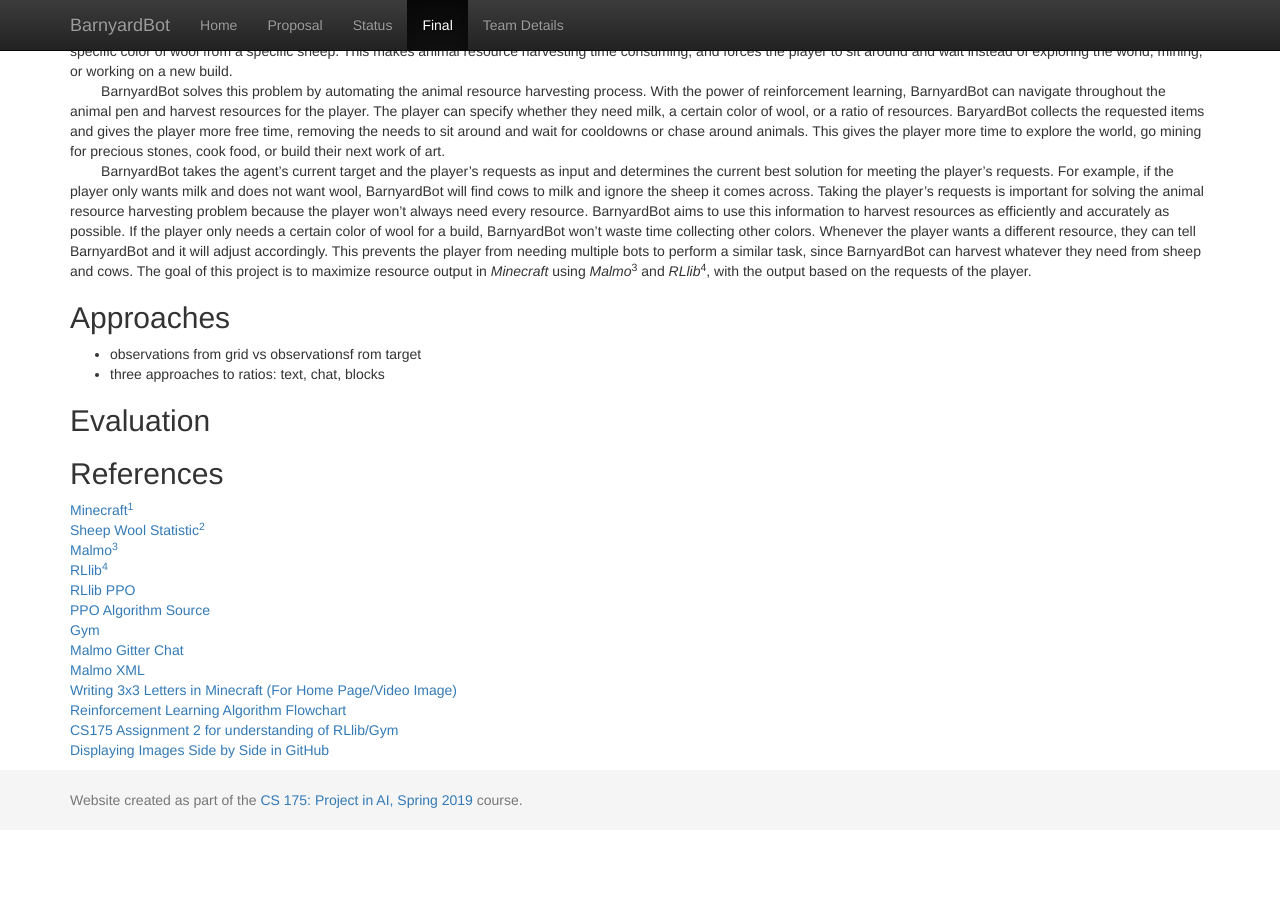
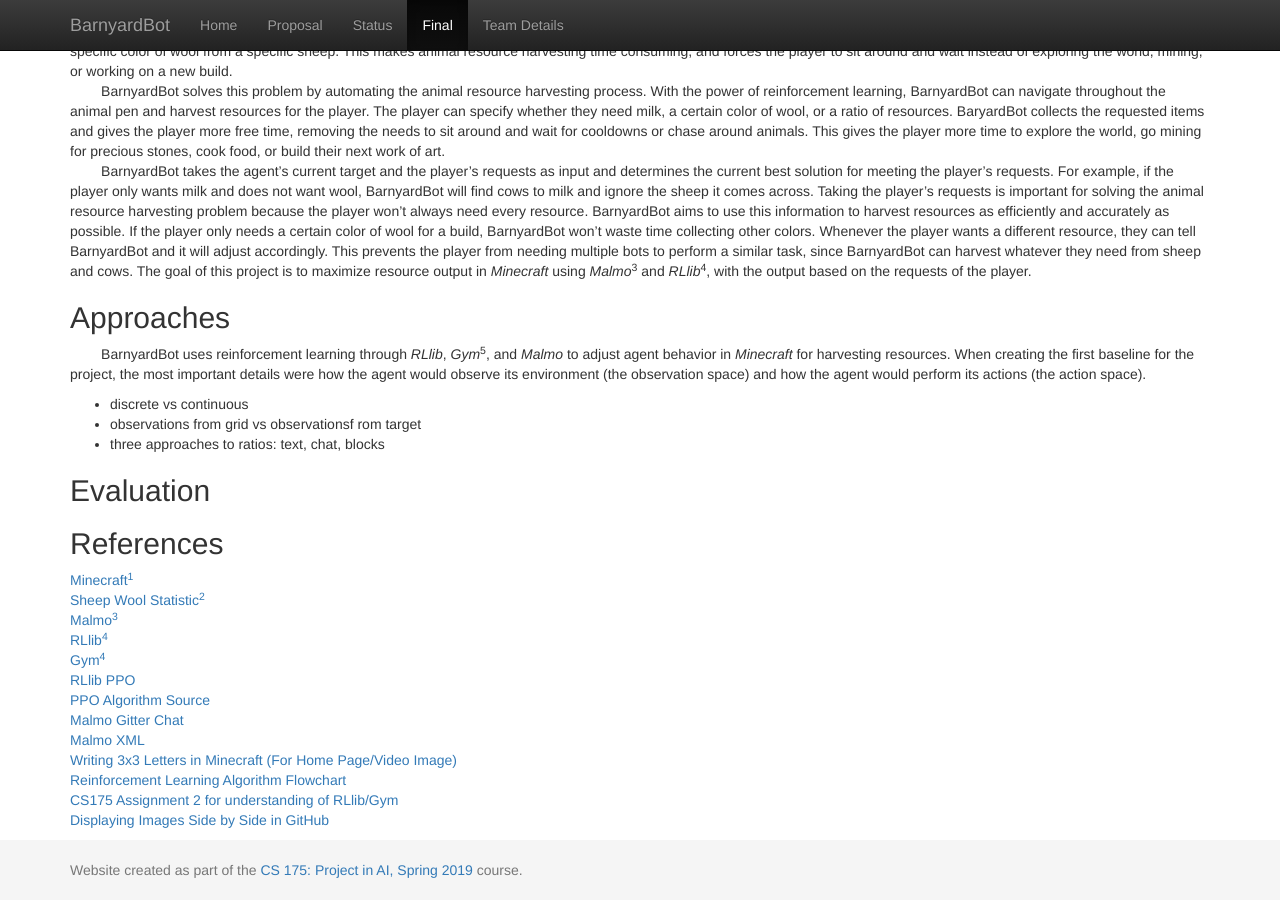
Before and after one commit to brandonmeyer/BarnyardBot, a Jekyll site: the page built from docs/final.md, in a window 1280 px wide and 900 px high, scrolled down 568 px. Built offline with Jekyll 4.4.1, drawn with Linux system fonts in a browser that asks for light colours; before the commit the page ends 1398 px from its top, so only the background shows below that; grey boxes are pictures that could not be loaded.

Commit message:
Update final.md

```diff
--- a/docs/final.md
+++ b/docs/final.md
@@ -11,6 +11,9 @@
 &nbsp;&nbsp;&nbsp;&nbsp;&nbsp;&nbsp;&nbsp;&nbsp;BarnyardBot takes the agent's current target and the player's requests as input and determines the current best solution for meeting the player's requests. For example, if the player only wants milk and does not want wool, BarnyardBot will find cows to milk and ignore the sheep it comes across. Taking the player's requests is important for solving the animal resource harvesting problem because the player won't always need every resource. BarnyardBot aims to use this information to harvest resources as efficiently and accurately as possible. If the player only needs a certain color of wool for a build, BarnyardBot won't waste time collecting other colors. Whenever the player wants a different resource, they can tell BarnyardBot and it will adjust accordingly. This prevents the player from needing multiple bots to perform a similar task, since BarnyardBot can harvest whatever they need from sheep and cows. The goal of this project is to maximize resource output in *Minecraft* using *Malmo*<sup>3</sup> and *RLlib*<sup>4</sup>, with the output based on the requests of the player.
 
 ## Approaches
+&nbsp;&nbsp;&nbsp;&nbsp;&nbsp;&nbsp;&nbsp;&nbsp;BarnyardBot uses reinforcement learning through *RLlib*, *Gym*<sup>5</sup>, and *Malmo* to adjust agent behavior in *Minecraft* for harvesting resources. When creating the first baseline for the project, the most important details were how the agent would observe its environment (the observation space) and how the agent would perform its actions (the action space).
+
+- discrete vs continuous
 - observations from grid vs observationsf rom target
 - three approaches to ratios: text, chat, blocks
 
@@ -21,9 +24,9 @@
 [Sheep Wool Statistic<sup>2</sup>](https://minecraft.fandom.com/wiki/Tutorials/Wool_farming)\
 [Malmo<sup>3</sup>](https://www.microsoft.com/en-us/research/project/project-malmo/)\
 [RLlib<sup>4</sup>](https://docs.ray.io/en/latest/rllib.html)\
+[Gym<sup>4</sup>](https://gym.openai.com/)\
 [RLlib PPO](https://docs.ray.io/en/latest/rllib-algorithms.html#ppo)\
 [PPO Algorithm Source](https://blogs.oracle.com/ai-and-datascience/post/reinforcement-learning-proximal-policy-optimization-ppo)\
-[Gym](https://gym.openai.com/)\
 [Malmo Gitter Chat](https://gitter.im/Microsoft/malmo?at=578aa4fd3cb52e8b24cee1af)\
 [Malmo XML](https://microsoft.github.io/malmo/0.21.0/Schemas/MissionHandlers.html)\
 [Writing 3x3 Letters in Minecraft (For Home Page/Video Image)](https://www.youtube.com/watch?v=vHExVqV-FD8)\
```
